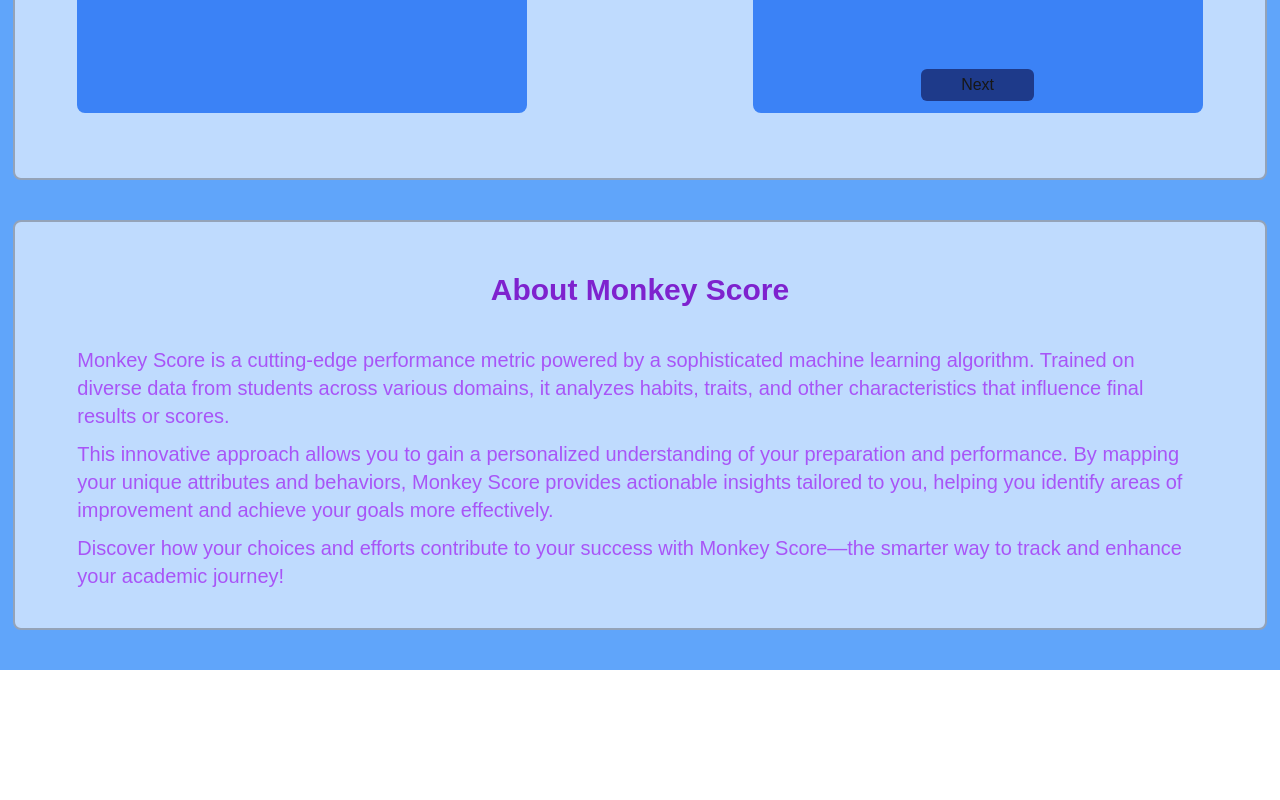
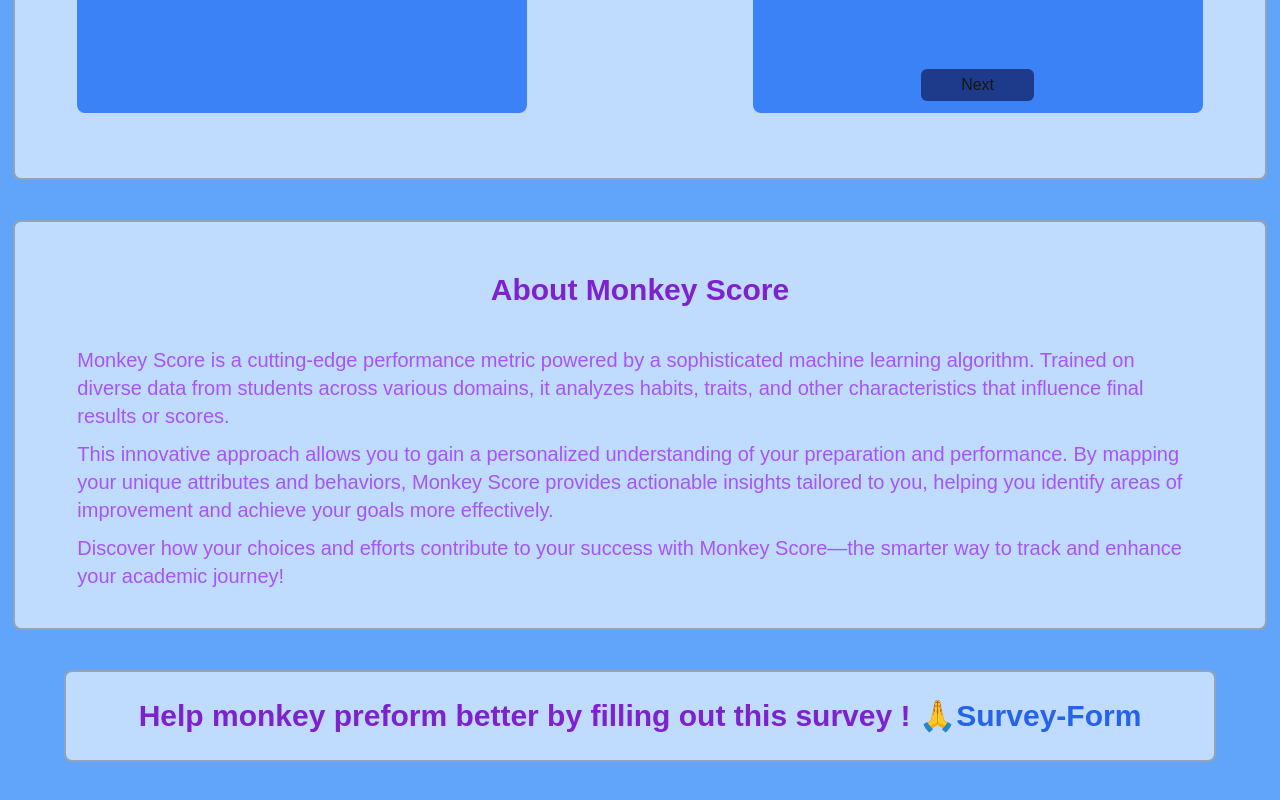
Before and after one commit to shing1Sks/MonkeyScoreFrontend, a Next.js app: page / in a window 1280 px wide. Shown: the part 555-1355 px from the top of the page. Before the commit the page ends 1225 px from the top, so only its background shows below. Built offline with nearby package versions, Linux system fonts and the light colour scheme; no server answers.

Commit message:
adding the survery

```diff
--- a/app/page.js
+++ b/app/page.js
@@ -3,6 +3,7 @@
 import About from "@/components/About";
 import Center from "@/components/Center";
 import Header from "@/components/Header";
+import Help from "@/components/Help";
 import Title from "@/components/Title";
 
 export default function Home() {
@@ -20,6 +21,9 @@ export default function Home() {
       <div className="w-full flex items-center justify-center pb-10">
         <About />
       </div>
+      <div className="w-full flex items-center justify-center pb-10">
+        <Help />
+      </div>
     </div>
   );
 }
--- /dev/null
+++ b/components/Help.jsx
@@ -0,0 +1,19 @@
+import React from "react";
+
+function Help() {
+  return (
+    <div className="w-[90%] border-slate-400 border-[2px] rounded-lg pt-[2%] pb-[2%] text-blue-950 flex flex-col gap-4 items-center justify-center bg-blue-200 border-solid">
+      <div className="text-purple-700 text-xl md:text-3xl sm:text-2xl text-center font-semibold px-[2%]">
+        Help monkey preform better by filling out this survey ! 🙏
+        <a
+          className="text-blue-600 hover:text-blue-900 hover:underline active:text-blue-950 active:underline"
+          href="https://docs.google.com/forms/d/e/1FAIpQLSfeeNPSDP7KyVAXVIlWqGX80shMNKY6pWSlFS5oyQ6KOGDGTw/viewform"
+        >
+          Survey-Form
+        </a>
+      </div>
+    </div>
+  );
+}
+
+export default Help;
```
